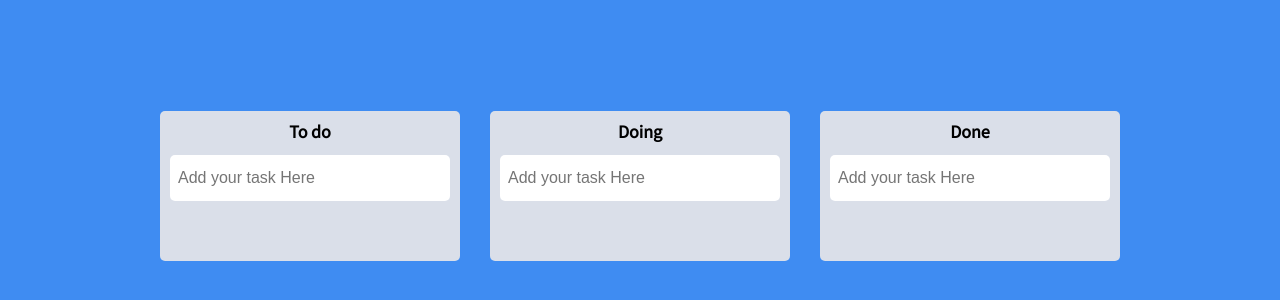
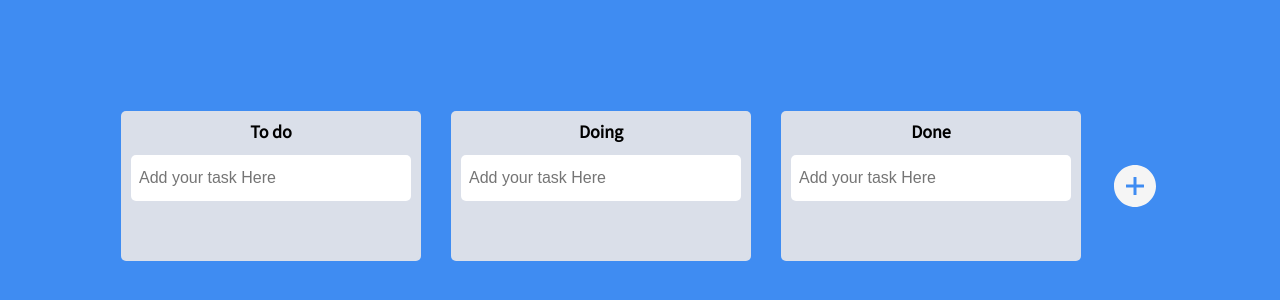
Before and after one commit to ByeongGwan-Seo/react-kanban, a React (Create React App) app: page / in a window 1280 px wide. Shown: the part 214-514 px from the top of the page. Built offline with nearby package versions, Linux system fonts and the light colour scheme.

Commit message:
add button ui added

```diff
--- a/src/App.tsx
+++ b/src/App.tsx
@@ -4,7 +4,21 @@ import { useRecoilState } from "recoil";
 import styled from "styled-components";
 import { toDoState } from "./atoms";
 import Board from "./components/Board";
+import { AiFillPlusCircle } from "react-icons/ai";
 
+const PlusIcon = AiFillPlusCircle as unknown as React.FC<
+  React.SVGProps<SVGSVGElement>
+>;
+
+const PlusBtn = styled(PlusIcon)`
+  font-size: 48px;
+  color: whitesmoke;
+
+  &:hover {
+    font-size: 56px;
+    transition: font-size 0.2s linear;
+  }
+`;
 const Wrapper = styled.div`
   display: flex;
   max-width: 700px;
@@ -13,6 +27,7 @@ const Wrapper = styled.div`
   justify-content: center;
   align-items: center;
   height: 100vh;
+  gap: 30px;
 `;
 
 const Boards = styled.div`
@@ -21,8 +36,17 @@ const Boards = styled.div`
   grid-template-columns: repeat(3, 1fr);
 `;
 
+const AddBtnWrapper = styled.div`
+  display: inherit;
+  justify-content: center;
+  align-items: center;
+
+  cursor: pointer;
+`;
+
 function App() {
   const [toDos, setToDos] = useRecoilState(toDoState);
+
   const onDragEnd = (info: DropResult) => {
     const { destination, draggableId, source } = info;
     if (!destination) return;
@@ -62,6 +86,9 @@ function App() {
             <Board boardId={boardId} key={boardId} toDos={toDos[boardId]} />
           ))}
         </Boards>
+        <AddBtnWrapper>
+          <PlusBtn />
+        </AddBtnWrapper>
       </Wrapper>
     </DragDropContext>
   );
```
